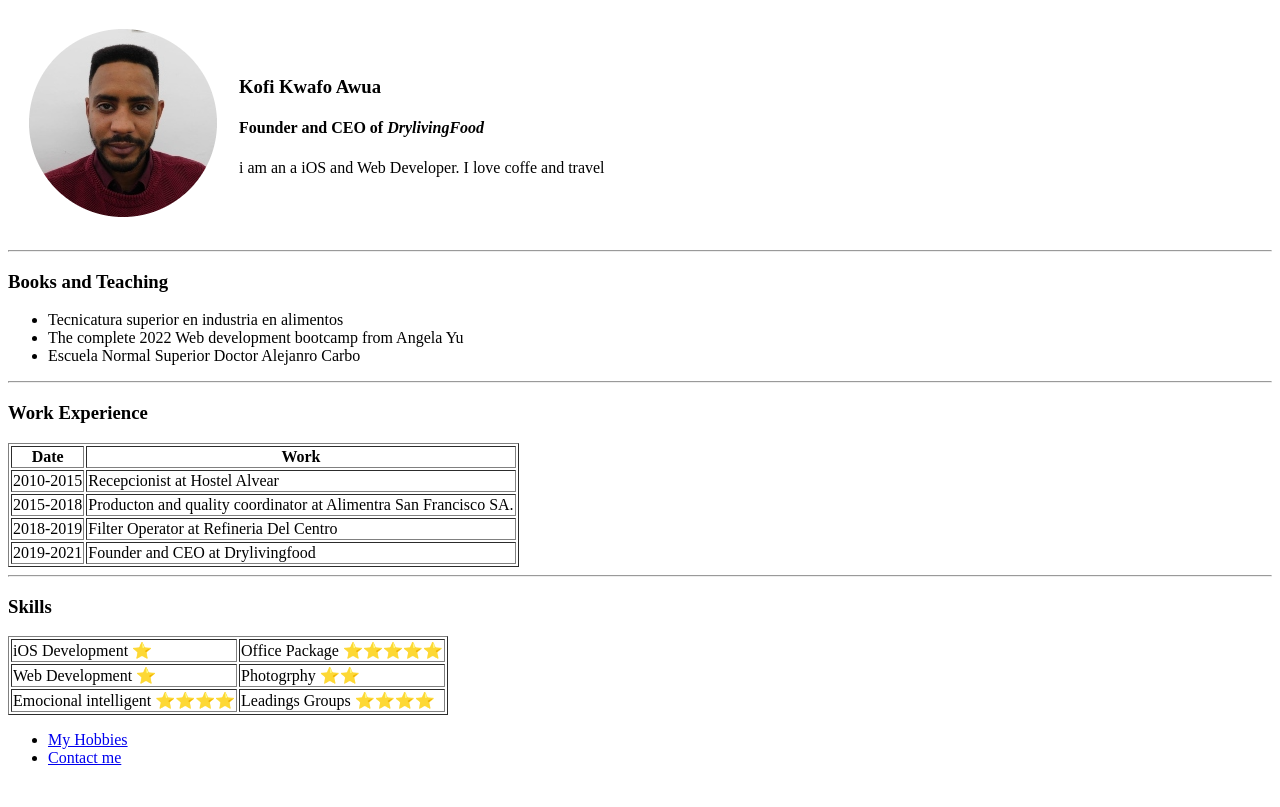
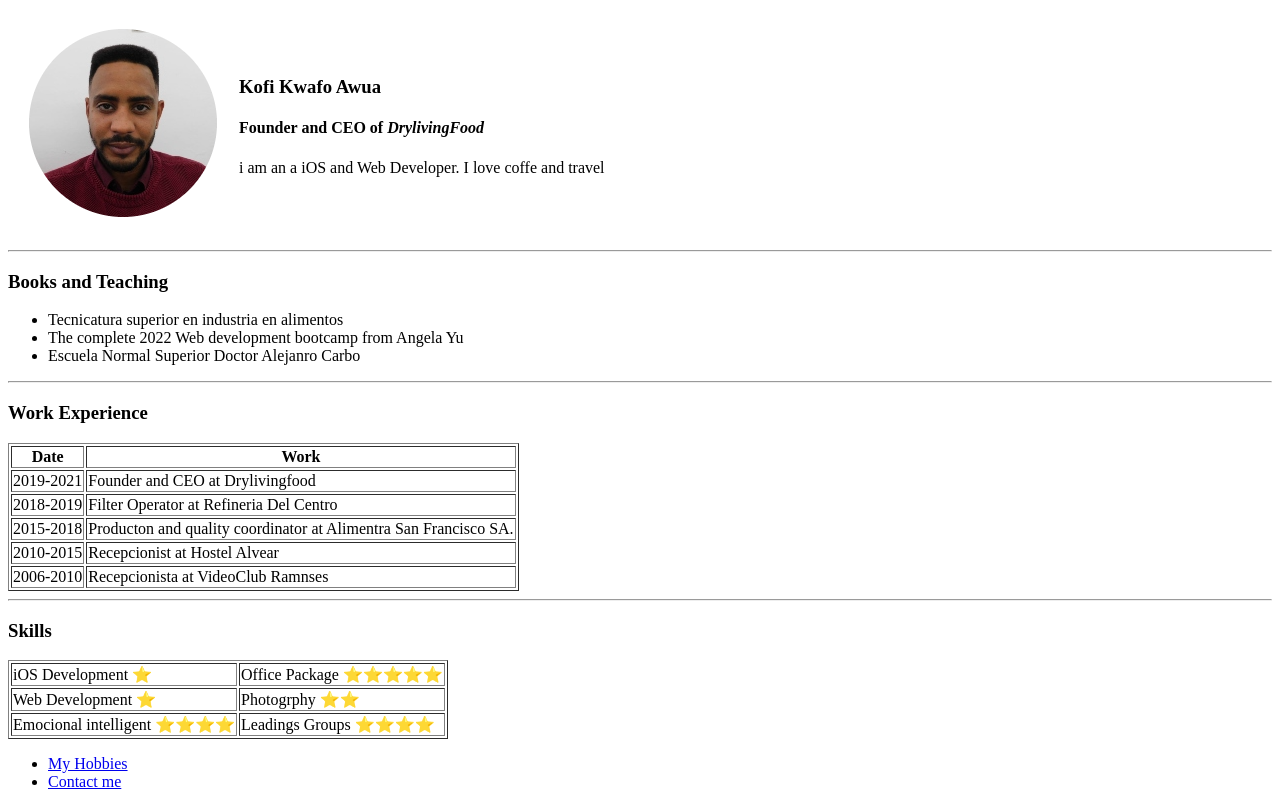
Before and after one commit to Kkwafo/cv, a plain HTML site: page index.html in a window 1280 px wide. Drawn offline with Linux system fonts and the light colour scheme.

Commit message:
Update index.html
Change The T body

```diff
--- a/index.html
+++ b/index.html
@@ -36,22 +36,27 @@
   </thead>
   <tbody>
     <tr>
-      <td>2010-2015</td>
-      <td>Recepcionist at Hostel Alvear</td>
+      <td>2019-2021</td>
+      <td>Founder and CEO at Drylivingfood</td>
+    </tr>
+    <tr>
+      <td>2018-2019</td>
+      <td>Filter Operator at Refineria Del Centro</td>
     </tr>
     <tr>
       <td>2015-2018</td>
       <td>Producton and quality coordinator at Alimentra San Francisco SA.</td>
     </tr>
     <tr>
-      <td>2018-2019</td>
-      <td>Filter Operator at Refineria Del Centro</td>
+      <td>2010-2015</td>
+      <td>Recepcionist at Hostel Alvear</td>
     </tr>
     <tr>
-      <td>2019-2021</td>
-      <td>Founder and CEO at Drylivingfood</td>
+      <td>2006-2010</td>
+      <td>Recepcionista at VideoClub Ramnses</td>
     </tr>
   </tbody>
+</table>
 </table>
 <hr>
 <h3>Skills</h3>
```
